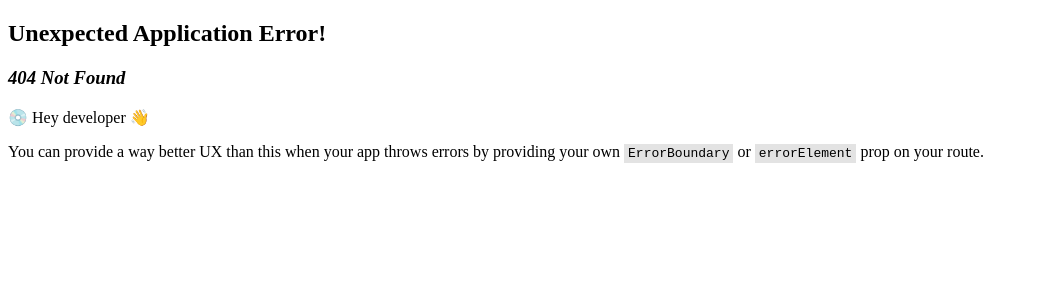
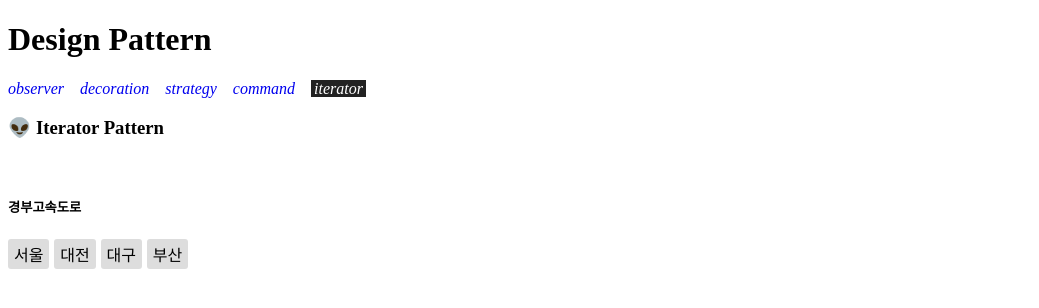
Before and after one commit to lee7198/DesignPatternStudy, a React (Create React App) app: page /iterator in a window 1280 px wide. Before the commit this address had no page. Shown: the top 308 px of the page, without its empty margins (0-1039 px from the left). Built offline with nearby package versions, Linux system fonts and the light colour scheme.

Commit message:
iterator

```diff
--- a/src/pages/main/index.tsx
+++ b/src/pages/main/index.tsx
@@ -4,7 +4,7 @@ import { useLocation } from "react-router-dom";
 import { prefix } from "../../Router";
 import "./index.css";
 
-const menu = ["observer", "decoration", "strategy", "command"];
+const menu = ["observer", "decoration", "strategy", "command", "iterator"];
 
 export default function Main() {
   const location = useLocation();
--- a/src/pages/command/index.tsx
+++ b/src/pages/patterns/command/index.tsx
@@ -4,28 +4,49 @@ interface Commander {
   run: () => void;
 }
 
-class AirConditionerCommand implements Commander {
-  private airconditioner;
+class CommandImpl implements Commander {
+  public powerOn = () => {
+    throw new Error("Method not implemented.");
+  };
 
-  constructor(arg: AirConditioner) {
-    this.airconditioner = arg;
-  }
   public run = () => {
-    this.airconditioner.powerOn();
+    this.powerOn();
   };
 }
 
-class HeaterCommand implements Commander {
-  private airconditioner;
+class AirConditionerCommand extends CommandImpl {
+  private airconditioner: undefined | AirConditioner;
+
+  super(arg: AirConditioner) {
+    this.airconditioner = arg;
+  }
+
+  public run = () => {
+    if (this.airconditioner) this.airconditioner.powerOn();
+  };
+
+  constructor(arg: AirConditioner) {
+    super();
+    this.airconditioner = arg;
+  }
+}
+
+class HeaterCommand extends CommandImpl {
+  private heater: undefined | Heater;
+
+  super(arg: AirConditioner) {
+    this.heater = arg;
+  }
+
+  public run = () => {
+    if (this.heater) this.heater.powerOn();
+  };
 
   constructor(arg: Heater) {
-    this.airconditioner = arg;
+    super();
+    this.heater = arg;
   }
-  public run = () => {
-    this.airconditioner.powerOn();
-  };
 }
-
 class AirConditioner {
   public powerOn = () => {
     alert("에어컨을 켰어요 🤖");
--- /dev/null
+++ b/src/pages/patterns/iterator/index.css
@@ -0,0 +1,10 @@
+.iterator .korea {
+  display: flex;
+  flex-direction: row;
+  gap: 0.3rem;
+}
+.iterator .korea .locate {
+  background-color: #ddd;
+  padding: 3px 6px;
+  border-radius: 3px;
+}
--- /dev/null
+++ b/src/pages/patterns/iterator/index.tsx
@@ -0,0 +1,23 @@
+import React from "react";
+import "./index.css";
+
+export default function Iterator() {
+  const 경부고속도로 = ["서울", "대전", "대구", "부산"];
+
+  return (
+    <div className="iterator">
+      <h3>👽 Iterator Pattern</h3>
+      <br />
+      <h5>경부고속도로</h5>
+      <div className="korea">
+        {경부고속도로.map((item) => (
+          // next로 요소 반환
+          <div key={item} className="locate">
+            {item}
+          </div>
+          // 마지막 idx에서 done으로 중단
+        ))}
+      </div>
+    </div>
+  );
+}
```
Also changed, not shown: src/Router.tsx (+6 -4 lines), src/pages/patterns/Strategy/index.tsx (renamed from src/pages/Strategy/index.tsx), src/pages/patterns/decoration/index.tsx (renamed from src/pages/decoration/index.tsx), src/pages/patterns/observer/index.tsx (renamed from src/pages/observer/index.tsx), 1 other file (tests, documents, lock files or other folders).
